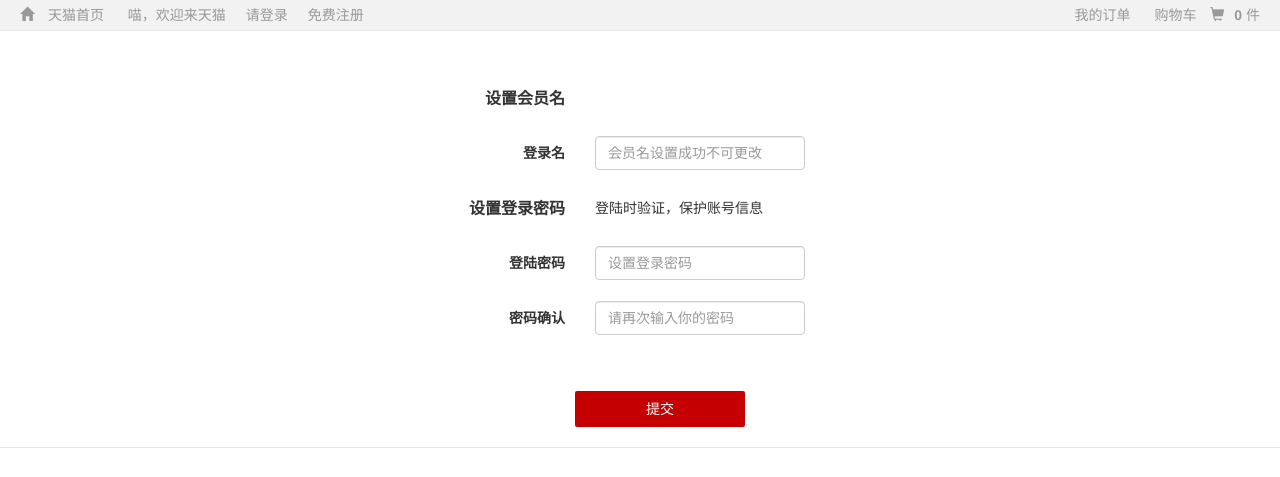
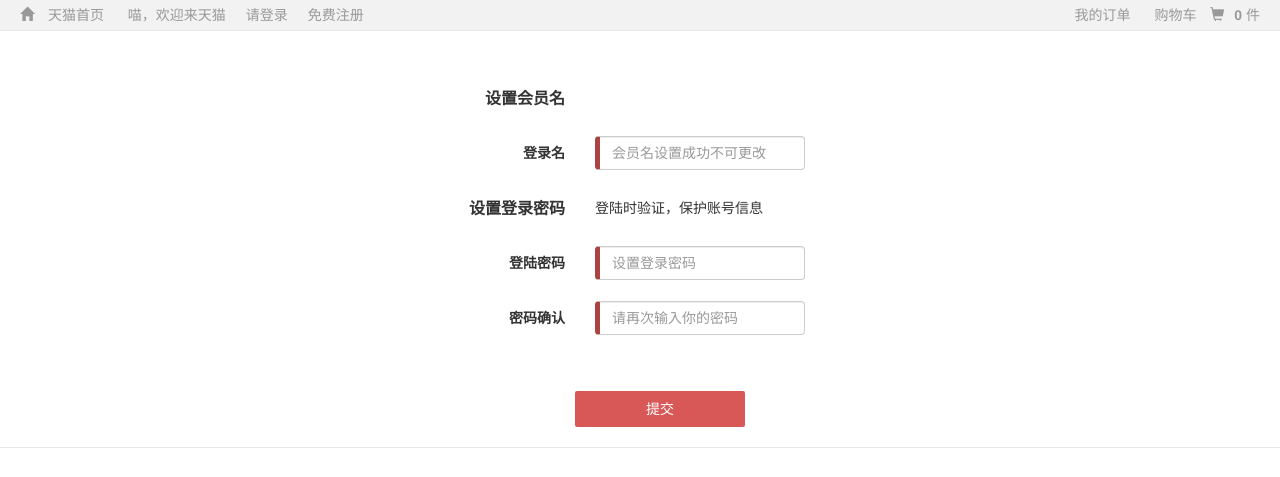
Before and after one commit to Gyufei/Antmall, an Angular app: page /registered in a window 1280 px wide. Shown: the top 477 px of the page. Built offline with nearby package versions, Linux system fonts and the light colour scheme.

Commit message:
增加注册页面的表单验证

```diff
--- a/src/app/common/components/head/head.component.html
+++ b/src/app/common/components/head/head.component.html
@@ -5,7 +5,7 @@
     </a>
     <span>喵，欢迎来天猫</span>
     <a href="登录页面.html">请登录</a>
-    <a href="注册页面.html">免费注册</a>
+    <a routerLink="/registered">免费注册</a>
 
     <span class="pull-right">
         <a href="我的订单.html">我的订单</a>
--- a/src/app/login/login.component.html
+++ b/src/app/login/login.component.html
@@ -9,24 +9,28 @@
 
     <div class="log">
         <span class="zhdl">账户登录</span>
+
         <div class="input-group">
             <span class="input-group-addon">
                 <span class="glyphicon glyphicon-user"></span>
             </span>
             <input class="form-control"  #name type="text">
         </div>
+
         <div class="input-group">
             <span class="input-group-addon">
                 <span class="glyphicon glyphicon-lock"></span>
             </span>
             <input class="form-control" type="password" #password>
         </div>
+
         <div>
             <span class="gay"><a>忘记密码</a></span>
             <span class="gay pull-right">
                 <a routerLink="/registered">免费注册</a>
             </span>
         </div>
+
         <div class="loginbtn">
             <button
             (click)="login(name.value, password.value)"
--- a/src/app/login/login.component.ts
+++ b/src/app/login/login.component.ts
@@ -12,6 +12,9 @@ export class LoginComponent implements OnInit {
   constructor(private user: UserService, private router:　Router) {}
 
   ngOnInit() {
+    if (localStorage.getItem('token')) {
+      this.router.navigate(['/index'])
+    }
   }
 
   private login(name: string, password: string):void {
--- a/src/app/registered/registered.component.html
+++ b/src/app/registered/registered.component.html
@@ -1,5 +1,9 @@
 <div class="zhuce">
-  <form class="form-horizontal">
+  <form
+  class="form-horizontal"
+  #regisFrom="ngForm"
+  (ngSubmit)="onSubmit()"
+  >
     <div class="form-group big-font">
       <label class="col-md-4 control-label">设置会员名</label>
     </div>
@@ -8,12 +12,16 @@
       <label class="col-md-4 control-label">登录名</label>
       <div class="col-md-6">
         <input
+          [(ngModel)]="name"
+          name="name"
+          #inputName="ngModel"
           type="text"
+          required
           class="form-control"
           placeholder="会员名设置成功不可更改">
-        <p class="text-danger" *ngIf="false">
+        <p class="text-danger" [hidden]="inputName.valid || inputName.pristine">
           <span class="warn-symbol">*</span>
-          会员名格式错误
+          会员名不能为空
         </p>
       </div>
     </div>
@@ -29,10 +37,13 @@
       <label class="col-md-4 control-label">登陆密码</label>
       <div class="col-md-6">
         <input
-          type="text"
+          [(ngModel)]="password"
+          name="password"
+          type="password"
+          required
           class="form-control"
           placeholder="设置登录密码">
-        <p class="text-danger" *ngIf="false">
+        <p class="text-danger" [hidden]="!password || password.length > 6">
           <span class="warn-symbol">*</span>
           密码长度必须大于6位</p>
       </div>
@@ -41,18 +52,21 @@
     <div class="form-group">
       <label class="col-md-4 control-label">密码确认</label>
       <div class="col-md-6">
-        <input
-          type="text"
+          <input
+          [(ngModel)]="repeat_password"
+          name="repeat_password"
+          type="password"
+          required
           class="form-control"
           placeholder="请再次输入你的密码">
-        <p class="text-danger" *ngIf="false">
+        <p class="text-danger" *ngIf="repeat_password !== password">
           <span class="warn-symbol">*</span>
           两次输入密码不一致</p>
       </div>
     </div>
 
     <div class="submit" layout layout-align="center center">
-      <button class="btn submit-btn" type="submit">提交</button>
+      <button class="btn submit-btn" type="submit" [disabled]="!regisFrom.form.valid">提交</button>
     </div>
   </form>
 </div>
--- a/src/app/registered/registered.component.scss
+++ b/src/app/registered/registered.component.scss
@@ -18,6 +18,14 @@ form {
   .big-font {
     font-size: $b_f_s;
     font-weight: bold;
+  }
+
+  .ng-valid[required], .ng-valid.required {
+    border-left: 5px solid #42a498;
+  }
+
+  .ng-invalid:not(form) {
+    border-left: 5px solid #a94442;
   }
 
   .text-danger {
--- a/src/app/registered/registered.component.ts
+++ b/src/app/registered/registered.component.ts
@@ -7,9 +7,17 @@ import { Component, OnInit } from '@angular/core';
 })
 export class RegisteredComponent implements OnInit {
 
+  private name: string
+  private password: string
+  private repeat_password: string
+
   constructor() { }
 
   ngOnInit() {
   }
 
+  private onSubmit() {
+    console.log(this.name,this.password,this.repeat_password)
+  }
+
 }
```
